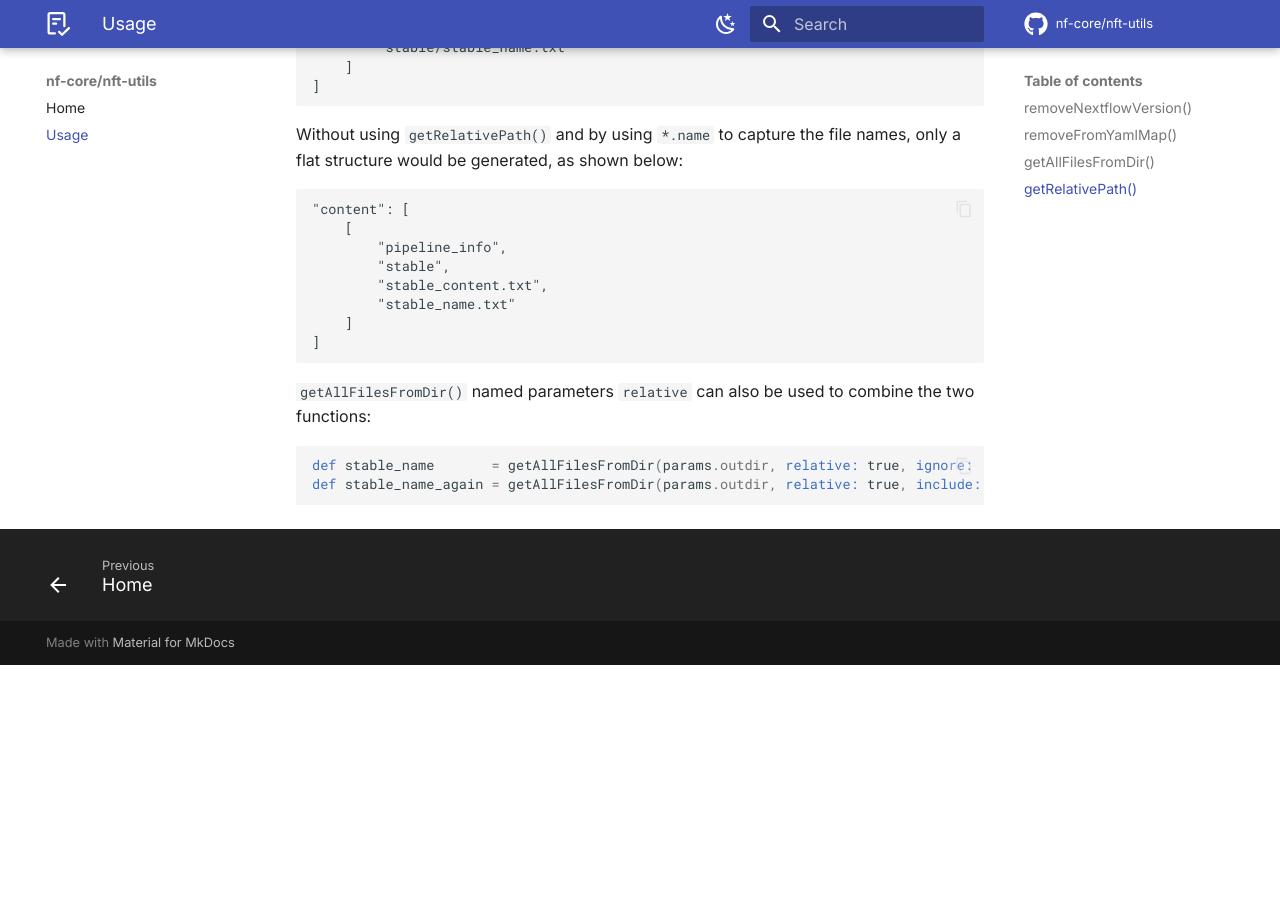
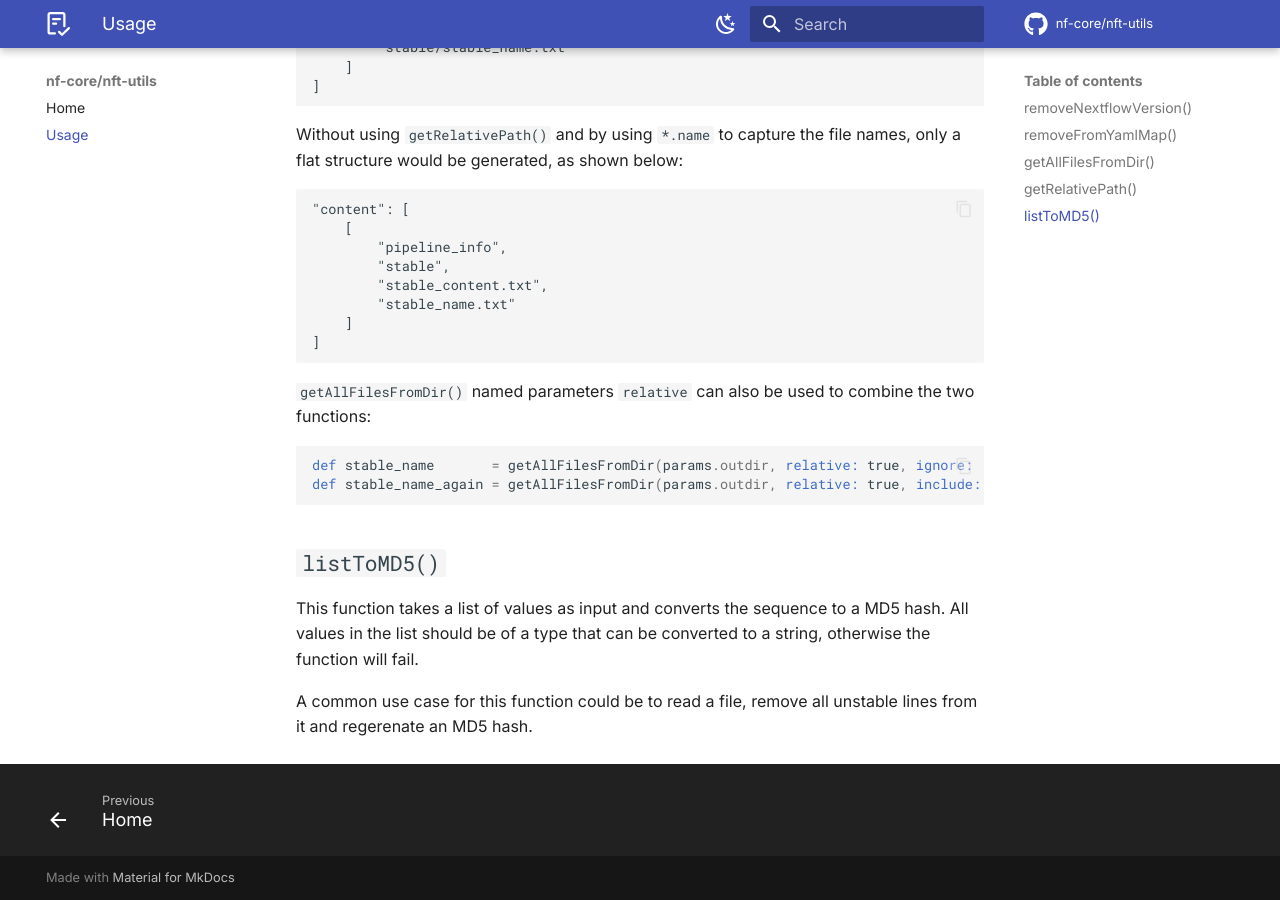
Before and after one commit to nf-core/nft-utils, an MkDocs documentation site: the page built from docs/usage.md, in a window 1280 px wide and 900 px high, scrolled down 4074 px. Built offline with MkDocs 1.6.1 and Material for MkDocs 9.7.7, drawn with Linux system fonts in a browser that asks for light colours; comment, search, counter and statistics services are not loaded; the version menu is left out; before the commit the page ends 4739 px from its top, so only the background shows below that.

Commit message:
add docs

````diff
--- a/docs/usage.md
+++ b/docs/usage.md
@@ -196,3 +196,9 @@ Without using `getRelativePath()` and by using `*.name` to capture the file name
 def stable_name       = getAllFilesFromDir(params.outdir, relative: true, ignore: ['pipeline_info/execution_*.{html,txt}'] )
 def stable_name_again = getAllFilesFromDir(params.outdir, relative: true, include: ['stable/*'] )
 ```
+
+## `listToMD5()`
+
+This function takes a list of values as input and converts the sequence to a MD5 hash. All values in the list should be of a type that can be converted to a string, otherwise the function will fail.
+
+A common use case for this function could be to read a file, remove all unstable lines from it and regerenate an MD5 hash.
````
Also changed, not shown: CHANGELOG.md (+1 -1 lines).
